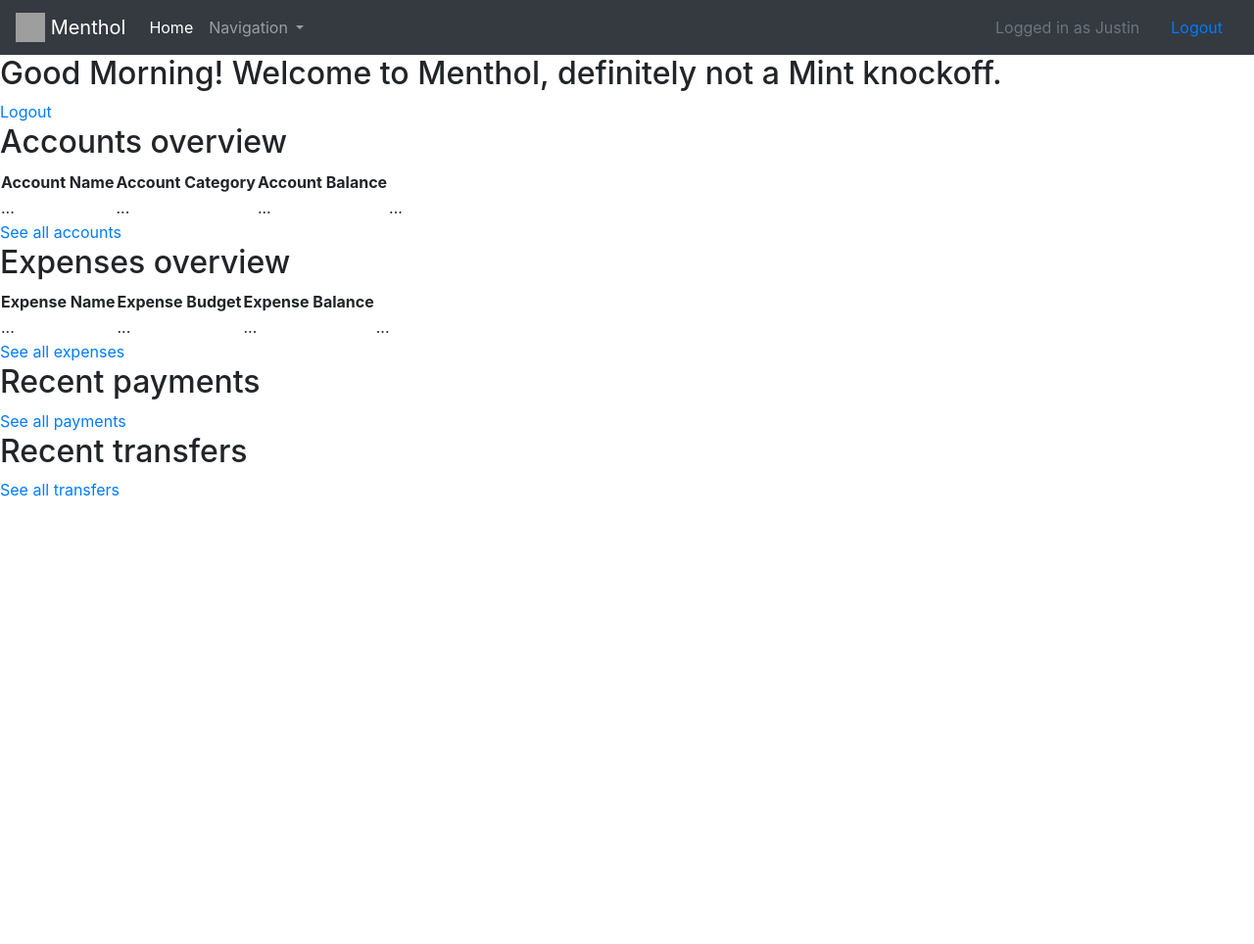
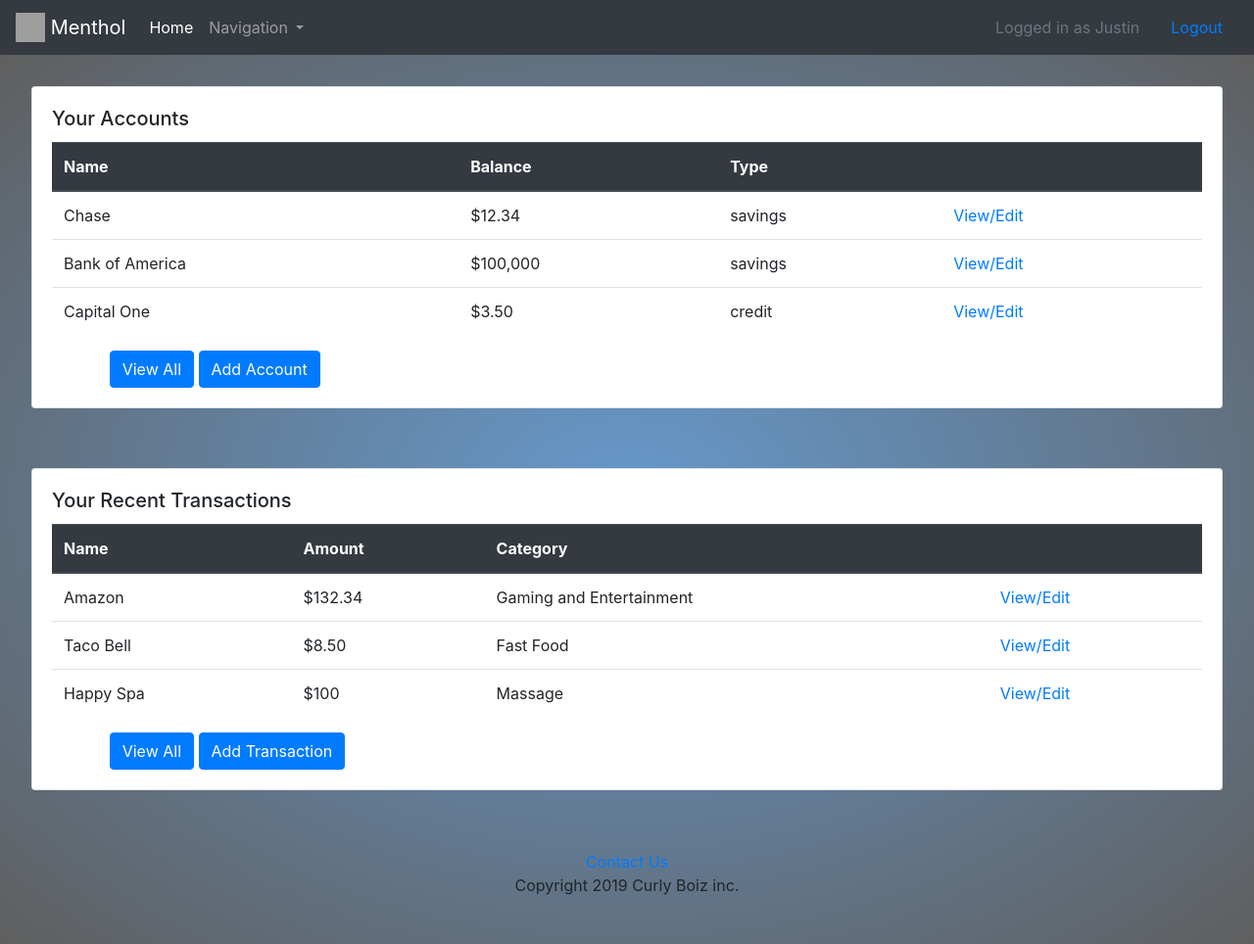
Before and after one commit to will0700/menthol, a Django app: template apps/menthol_app/templates/menthol_app/dashboard.html in a window 1280 px wide. Shown: the whole page at 98% size. Before the commit the page ends 507 px from the top, so only its background shows below. Run offline with Django 3.2, Linux system fonts and the light colour scheme; the template is opened without the code that fills it, so the values that code supplies are empty; some libraries are stand-ins or nearby versions; grey boxes are pictures that could not be loaded.

Commit message:
finished dashboard

```diff
--- a/apps/menthol_app/static/menthol_app/dashboard.css
+++ b/apps/menthol_app/static/menthol_app/dashboard.css
@@ -0,0 +1,9 @@
+#container{
+    background-image: radial-gradient(#6699CC, #5F5F5F);
+    padding: 2.5%;
+
+}
+
+.card{
+    margin-bottom: 5%;
+}
--- a/apps/menthol_app/templates/menthol_app/dashboard.html
+++ b/apps/menthol_app/templates/menthol_app/dashboard.html
@@ -5,10 +5,11 @@
     <meta name="viewport" content="width=device-width, initial-scale=1.0">
     <meta http-equiv="X-UA-Compatible" content="ie=edge">
     <link rel="stylesheet" href="https://stackpath.bootstrapcdn.com/bootstrap/4.3.1/css/bootstrap.min.css" integrity="sha384-ggOyR0iXCbMQv3Xipma34MD+dH/1fQ784/j6cY/iJTQUOhcWr7x9JvoRxT2MZw1T" crossorigin="anonymous">
+    {% load static %}
+    <link rel="stylesheet" href="{% static 'menthol_app/dashboard.css' %}">
     <title>Menthol - Dashboard</title>
 </head>
 <body>
-    <div id="container">
     <nav class="navbar navbar-expand-lg navbar-dark bg-dark">
         <a class="navbar-brand" href="#">
                 <img src="http://reliefor.com/wp-content/uploads/2015/10/icon-menthol-300px.png" width="30" height="30" class="d-inline-block align-top" alt="">
@@ -35,75 +36,90 @@
                     </div>
         </div>
     </nav>
-        <div id="navigation">
-            <h2>Good Morning! Welcome to Menthol, definitely not a Mint knockoff.</h2>
-            <a href="/logout">Logout</a>
-        </div>
-        <div id="accounts_wrapper">
-            <h2>Accounts overview</h2>
-            <table>
-                <thead>
+    <div id="container">
+            <div class="card">
+            <div class="card-body">
+                <h5 class="card-title">Your Accounts</h5>
+                <table class="table">
+                <thead class="thead-dark">
                     <tr>
-                        <th>Account Name</th>
-                        <th>Account Category</th>
-                        <th>Account Balance</th>
+                        <th scope="col">Name</th>
+                        <th scope="col">Balance</th>
+                        <th scope="col">Type</th>
+                        <th scope="col"></th>
                     </tr>
                 </thead>
                 <tbody>
-                {% for account in all_accounts %} <!-- Currently all... we only want 3 or 4? Highest Balance? CC due soon? Newest/Oldest? -Will -->
                     <tr>
-                        <td>{{ account.name }}</td>
-                        <td>{{ account.category }}</td>
-                        <td>{{ account.acc_balance }}</td>
+                        <td>Chase</td>
+                        <td>$12.34</td>
+                        <td>savings</td>
+                        <td><a href="#">View/Edit</a></td>
                     </tr>
-                {% endfor %}
                     <tr>
-                        <td>...</td>
-                        <td>...</td>
-                        <td>...</td>
-                        <td>...</td>
+                        <td>Bank of America</td>
+                        <td>$100,000</td>
+                        <td>savings</td>
+                        <td><a href="#">View/Edit</a></td>
+                    </tr>
+                    <tr>
+                        <td>Capital One</td>
+                        <td>$3.50</td>
+                        <td>credit</td>
+                        <td><a href="#">View/Edit</a></td>
                     </tr>
                 </tbody>
                 </table>
-            <a href="/accounts">See all accounts</a>
+                <div style="margin-left: 5%;">
+                    <a href="#" class="btn btn-primary">View All</a>
+                    <a href="#" class="btn btn-primary">Add Account</a>
                 </div>
-        <div id="expenses_wrapper">
-            <h2>Expenses overview</h2>
-            <table>
-                <thead>
+            </div>
+        </div>
+        <div class="card">
+            <div class="card-body">
+                <h5 class="card-title">Your Recent Transactions</h5>
+                <table class="table">
+                <thead class="thead-dark">
                     <tr>
-                        <th>Expense Name</th>
-                        <th>Expense Budget</th> <!--@Justin: what columns do we want in this table? UX wise -Will-->
-                        <th>Expense Balance</th>
+                        <th scope="col">Name</th>
+                        <th scope="col">Amount</th>
+                        <th scope="col">Category</th>
+                        <th scope="col"></th>
                     </tr>
                 </thead>
                 <tbody>
-                    {% for expense in all_expenses %} <!-- Currently all.. we only want 3 or 4? Closest to budget? Newest/Oldest? -Will -->
                     <tr>
-                            <td>{{ expense.name }}</td>
-                            <td>{{ expense.budget }}</td>
-                            <td>{{ expense.acc_balance }}</td>
+                        <td>Amazon</td>
+                        <td>$132.34</td>
+                        <td>Gaming and Entertainment</td>
+                        <td><a href="#">View/Edit</a></td>
                     </tr>
-                    {% endfor %}
                     <tr>
-                            <td>...</td>
-                            <td>...</td>
-                            <td>...</td>
-                            <td>...</td>
+                        <td>Taco Bell</td>
+                        <td>$8.50</td>
+                        <td>Fast Food</td>
+                        <td><a href="#">View/Edit</a></td>
+                    </tr>
+                    <tr>
+                        <td>Happy Spa</td>
+                        <td>$100</td>
+                        <td>Massage</td>
+                        <td><a href="#">View/Edit</a></td>
                     </tr>
                 </tbody>
                 </table>
-            <a href="/expenses">See all expenses</a>
+                <div style="margin-left: 5%;">
+                    <a href="#" class="btn btn-primary">View All</a>
+                    <a href="#" class="btn btn-primary">Add Transaction</a>
                 </div>
-        <div id="payments_wrapper"> <!--Needs Work-->
-            <h2>Recent payments</h2>
-            <!--Table goes here-->
-            <a href="/payments">See all payments</a>
             </div>
-        <div id="transfers_wrapper"> <!--Needs Work-->
-            <h2>Recent transfers</h2>
-            <!--Table goes here-->
-            <a href="/transfers">See all transfers</a>
+        </div>
+        <div style="display:flex; justify-content:space-evenly;">
+            <a href="#">Contact Us</a>
+        </div>
+        <div style="display:flex; justify-content:center;">
+            <p>Copyright 2019 Curly Boiz inc.</p>
         </div>
     </div>
 <script src="https://code.jquery.com/jquery-3.3.1.slim.min.js" integrity="sha384-q8i/X+965DzO0rT7abK41JStQIAqVgRVzpbzo5smXKp4YfRvH+8abtTE1Pi6jizo" crossorigin="anonymous"></script>
```
Lines whose indentation alone changed are shown as unchanged.
